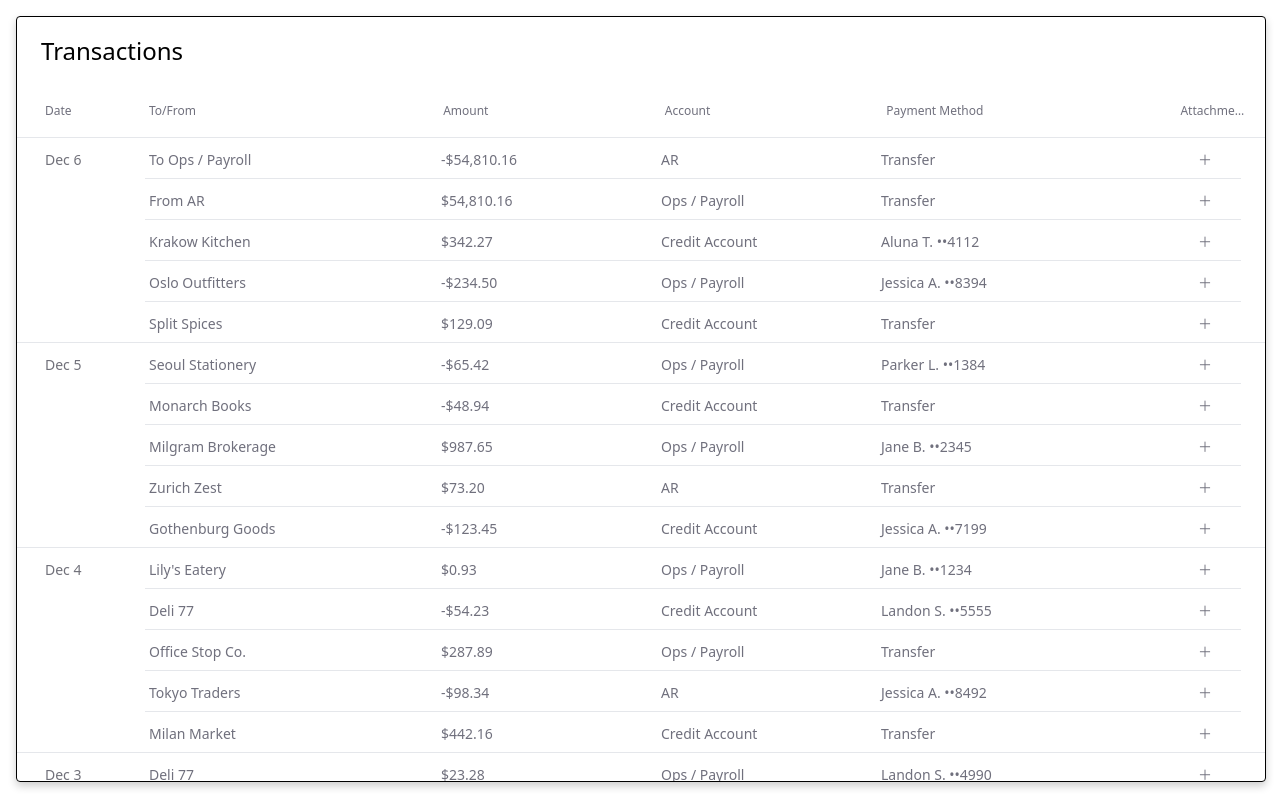
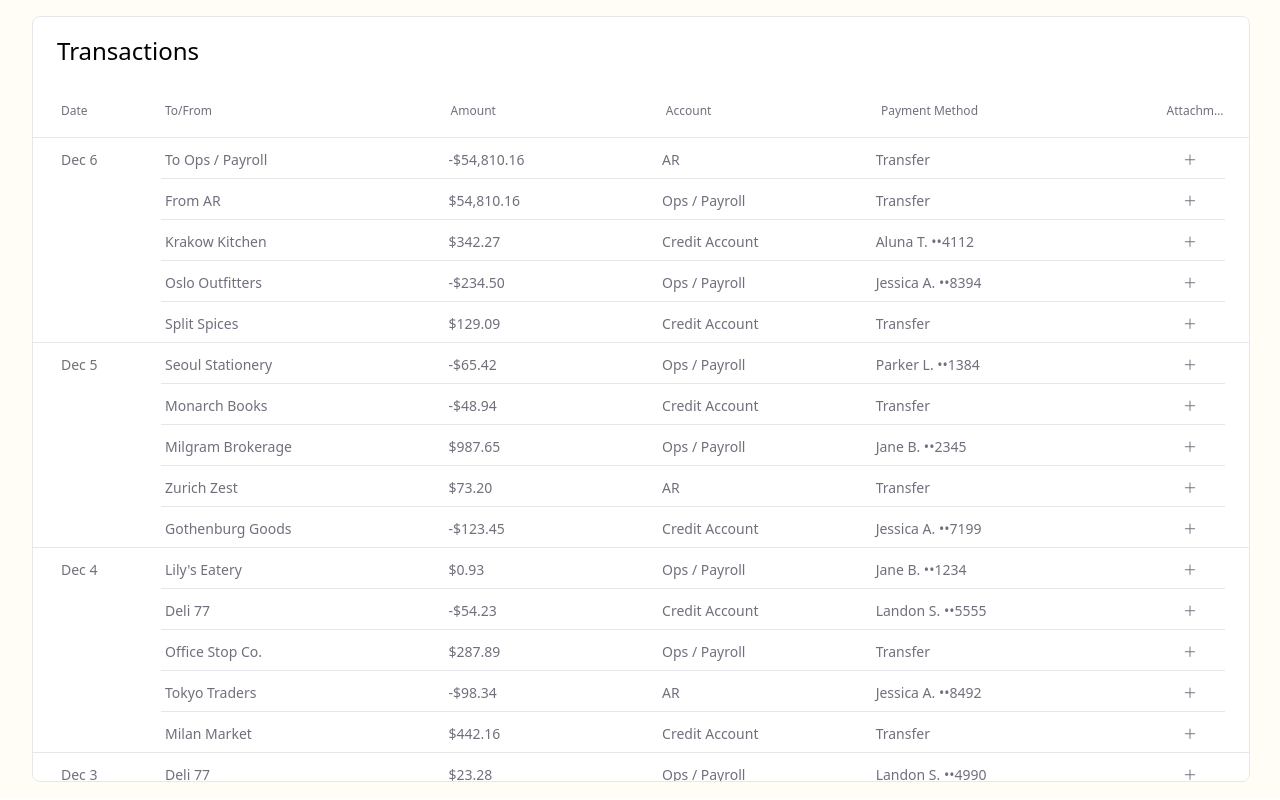
Before and after one commit to anubhavRaj27/Unifize-assignment, a React (Vite) app: page / in a window 1280 px wide. Built offline with nearby package versions, Linux system fonts and the light colour scheme.

Commit message:
creating header container

```diff
--- a/src/App.jsx
+++ b/src/App.jsx
@@ -1,14 +1,13 @@
 import styled from 'styled-components'
 import Table from './Table';
+import Header from './Header';
 
 function App() {
 
   return (
     <OuterContainer>
       <Card>
-        <Header>
-          Transactions
-        </Header>
+        <Header />
         <Table />
       </Card>
     </OuterContainer>
@@ -16,23 +15,17 @@ function App() {
 }
 
 const OuterContainer = styled.div`
-  padding: 1rem;
+  padding: 1rem 2rem;
+  background-color: #FFFDF6;
 `;
 
 const Card = styled.div`
+background-color: white;
   width: 100%;
   height: 95.5vh;
-  box-shadow: 0 4px 8px 0 rgba(0,0,0,0.2);
-  border: 1px solid black;
-  border-radius: 4px;
+  border-radius: 8px;
+  border: 1px solid #e5e7eb;
   overflow-y: scroll;
 `;
 
-const Header = styled.div`
-  text-align: left;
-  display: flex;
-  font-size: 24px;
-  padding: 16px 24px;
-`;
-
 export default App
--- /dev/null
+++ b/src/Header.jsx
@@ -0,0 +1,29 @@
+import React from 'react'
+import styled from 'styled-components';
+
+const Header = () => {
+  return (
+        <HeaderContainer>
+            <TopContainer>
+                Transactions
+            </TopContainer>
+        </HeaderContainer>
+  )
+}
+
+const TopContainer = styled.div`
+    display: flex;
+    justify-content: space-between;
+    align-items: center;
+`;
+
+const HeaderContainer = styled.div`
+  text-align: left;
+  display: flex;
+  flex-direction: column;
+  gap: 4px;
+  font-size: 24px;
+  padding: 16px 24px;
+`;
+
+export default Header
```
